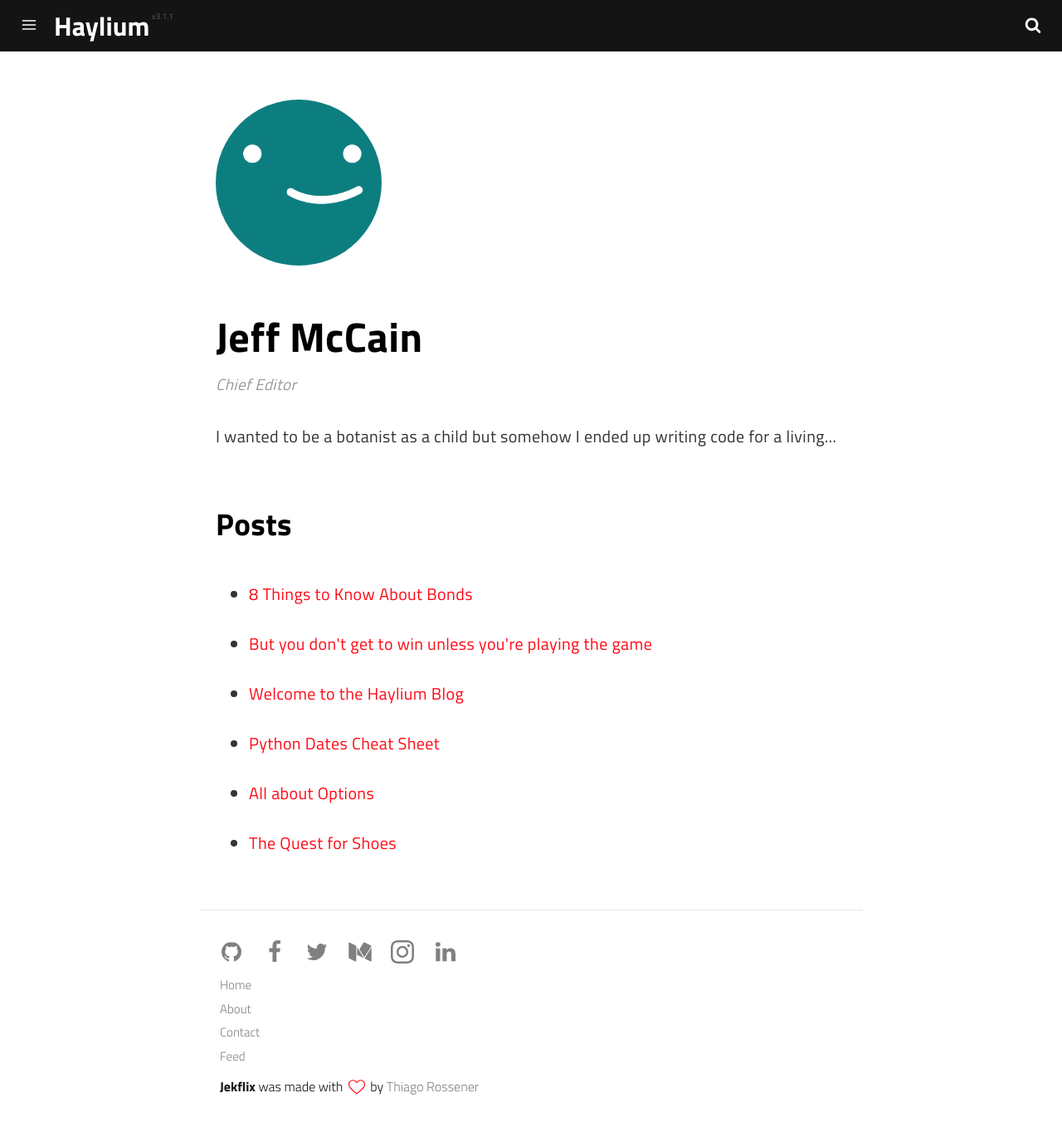
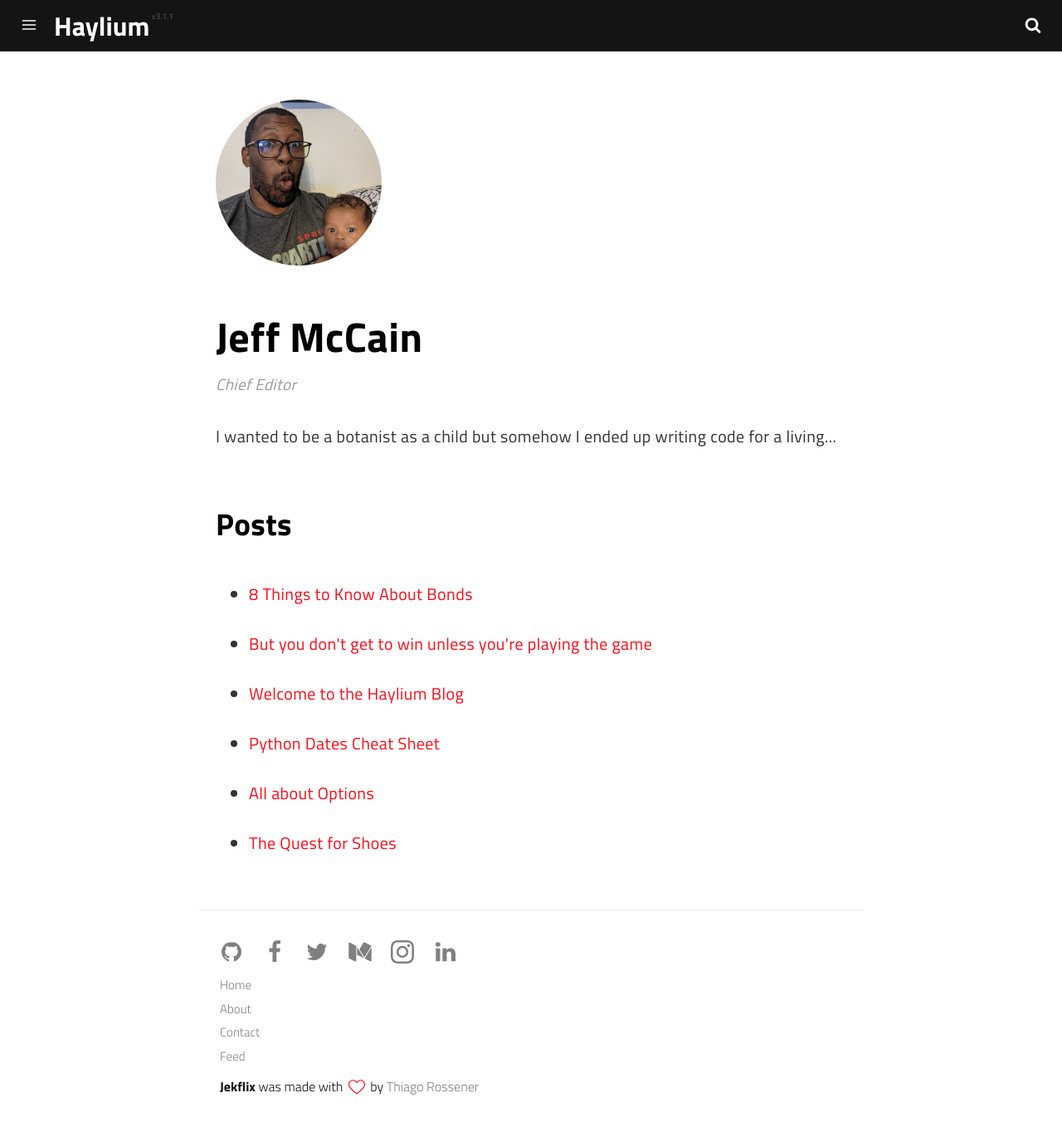
Before and after one commit to jhaylium/haylium-blog, a Jekyll site: the page built from _authors/jeffmccain.md, in a window 1280 px wide and 1358 px high. Shown: the whole window at 83% size. Built offline with Jekyll 4.4.1, drawn with Linux system fonts in a browser that asks for light colours; a script that is not in the unit is left out.

Commit message:
Updated Image location

```diff
--- a/_authors/jeffmccain.md
+++ b/_authors/jeffmccain.md
@@ -1,6 +1,6 @@
 ---
 layout: author
-photo: /assets/img/uploads/profile.png
+photo: /assets/img/uploads/jeff.jpg
 name: jeff
 display_name: Jeff McCain
 position: Chief Editor
```
